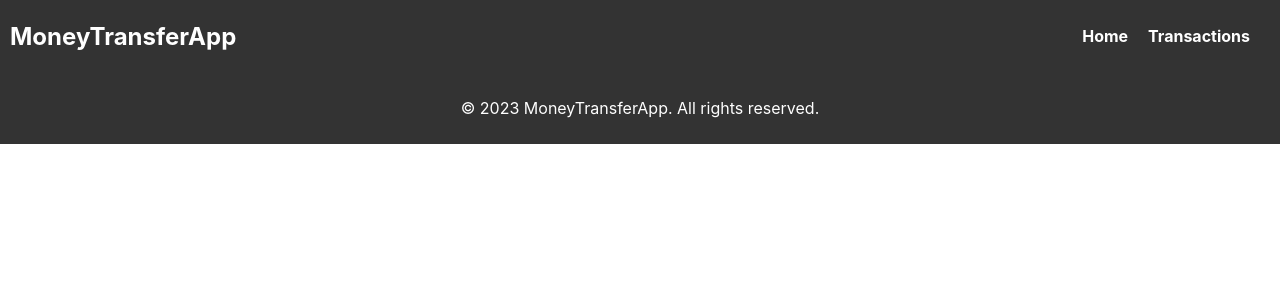
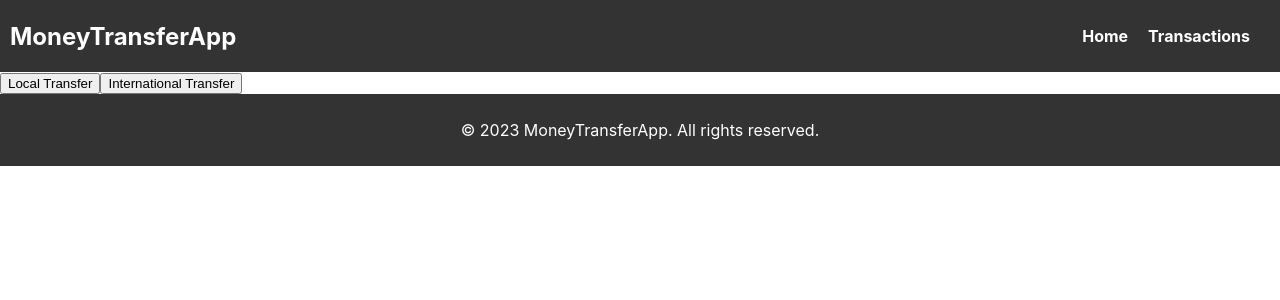
Before and after one commit to damoxify/money-transfer-app-frontend, a React (Create React App) app: page /FundsTransfer in a window 1280 px wide. Shown: the top 300 px of the page. Built offline with nearby package versions, Linux system fonts and the light colour scheme; no server answers.

Commit message:
feat: implement FundTransfer links

```diff
--- a/src/App.js
+++ b/src/App.js
@@ -9,6 +9,8 @@ import Header from './common/Header';
 import Footer from './common/Footer';
 import { BeneficiariesProvider } from './context/BeneficiariesContext';
 import { TransactionProvider } from './context/TransactionContext';
+import FundsTransfer from './components/fundsTransfer/FundsTransfer';
+
 
 const App = () => {
   return (
@@ -19,6 +21,7 @@ const App = () => {
             <Header />
             <main className="main-content">
               <Routes>
+                <Route path="/FundsTransfer" element={<FundsTransfer/>} />
                 <Route path="/beneficiaries" element={<BeneficiariesList />} />
                 <Route path="/add-beneficiary" element={<AddBeneficiaryForm />} />
                 <Route path="/transactions" element={<TransactionHistoryPage />} />
--- a/src/components/admin/AdminUser.js
+++ b/src/components/admin/AdminUser.js
@@ -24,7 +24,7 @@ function AdminUser() {
             if (conf) {
                 axios.delete(""+id)
                 .then(res => {
-                    alert("Record has deleted")
+                    alert("Record is deleted")
                     navigate('/')
                 }).catch(err => console.log(err))
 
--- a/src/components/fundsTransfer/FundsTransfer.js
+++ b/src/components/fundsTransfer/FundsTransfer.js
@@ -1,6 +1,7 @@
 import React from 'react';
-// import InternationalTransfer from './InternationalTransfer';
-// import localTransfer from './localTransfer';
+import InternationalTransfer from './InternationalTransfer';
+import localTransfer from './localTransfer';
+import { Link } from 'react-router-dom';
 import '../fundsTransfer/styles/FundsTransfer.css';
 
 function FundsTransfer() {
@@ -9,10 +10,10 @@ function FundsTransfer() {
     <div>
 
         <span>
-            <button>Local Transfer</button>
+            <Link to={'/localTransfer'}><button>Local Transfer</button></Link>
         </span>
         <span>
-            <button>International Transfer</button>
+            <Link to={'/InternationalTransfer'}><button>International Transfer</button></Link>
         </span>
 
     </div>
```
Also changed, not shown: src/components/analytics/AnalyticalDashboard.js (added, +13 -0 lines).
